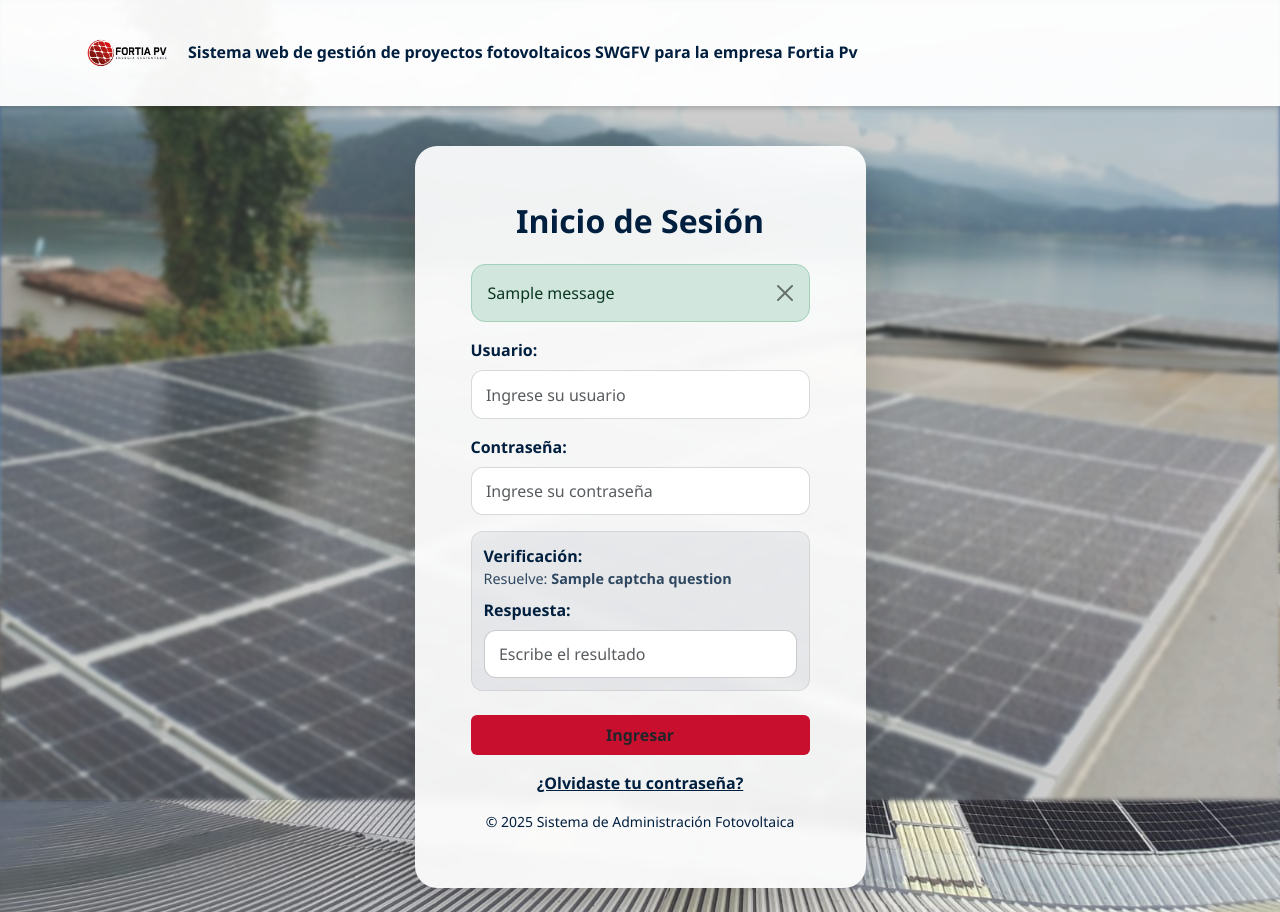
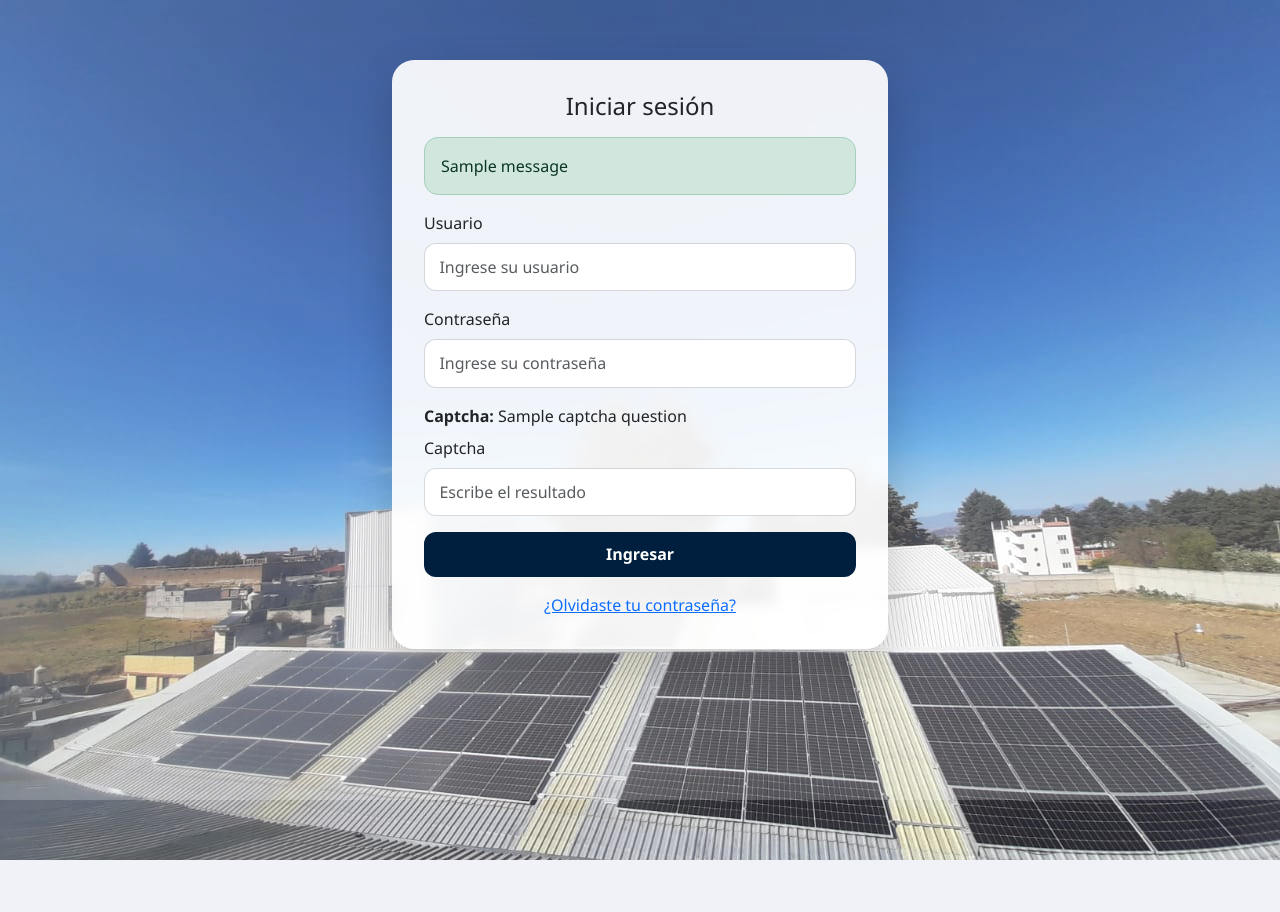
Before and after one commit to Alfredo140589/SWGFV, a Django app: template templates/core/login.html in a window 1280 px wide. After the commit the page ends 860 px from the top, so only its background shows below. Run offline with Django 4.2, Linux system fonts and the light colour scheme; tables that the repository leaves empty hold one stand-in row (values such as "Sample post"); the template is opened without the code that fills it: values that come from a table or form of the project are taken from there, most other values are stand-ins (such as "Sample title", 1, 10 or a date in 2020); one stand-in notice (Sample message) is shown; parts of the project's set-up code (start-up, migrations or seed data) failed here and were passed over.

Commit message:
Fix captcha: signed token no session dependency

```diff
--- a/templates/core/login.html
+++ b/templates/core/login.html
@@ -1,159 +1,65 @@
 {% extends "core/base.html" %}
 {% load static %}
 
-{% block title %}Sistema Fotovoltaico - Inicio de Sesión{% endblock %}
+{% block content %}
+<div class="container" style="max-width: 520px; margin-top: 60px;">
+  <div class="card shadow-sm">
+    <div class="card-body p-4">
+      <h4 class="mb-3 text-center">Iniciar sesión</h4>
 
-{% block head %}
-<style>
-  body {
-    margin: 0;
-    min-height: 100vh;
-    font-family: 'Segoe UI', Tahoma, Geneva, Verdana, sans-serif;
-    background-color: #001F3F;
-  }
-
-  .bg-wrap {
-    position: fixed;
-    inset: 0;
-    z-index: -2;
-    background-image: url('{% static "core/img/imagen1.jpg" %}');
-    background-size: cover;
-    background-position: center;
-    filter: blur(2px) brightness(1.15);
-  }
-  .bg-overlay {
-    position: fixed;
-    inset: 0;
-    z-index: -1;
-    background: rgba(0,0,0,0.20);
-  }
-
-  .brand-bar {
-    background-color: rgba(255,255,255,0.95);
-    box-shadow: 0 2px 6px rgba(0,0,0,0.2);
-  }
-
-  .brand-title {
-    color: #001F3F;
-    font-size: 1rem;
-    line-height: 1.2;
-    margin: 0;
-  }
-
-  .login-card {
-    background-color: rgba(255,255,255,0.95);
-    border-radius: 16px;
-    box-shadow: 0 0 20px rgba(0, 0, 50, 0.30);
-    border: 0;
-  }
-
-  .btn-primary-custom {
-    background-color: #C8102E;
-    border: none;
-    font-weight: 700;
-  }
-  .btn-primary-custom:hover { filter: brightness(0.95); }
-
-  .link-recuperar {
-    color: #001F3F;
-    text-decoration: underline;
-    font-weight: 600;
-  }
-  .link-recuperar:hover { color: #C8102E; }
-
-  .captcha-box{
-    background: rgba(0,31,63,0.06);
-    border: 1px solid rgba(0,0,0,0.08);
-    border-radius: 12px;
-    padding: .75rem;
-  }
-  .captcha-q{
-    color:#001F3F;
-    font-weight:800;
-    margin: 0;
-  }
-  .captcha-hint{
-    color:#001F3F;
-    opacity:.8;
-    font-size:.9rem;
-  }
-</style>
-{% endblock %}
-
-{% block content %}
-<div class="bg-wrap"></div>
-<div class="bg-overlay"></div>
-
-<header class="brand-bar py-2">
-  <div class="container">
-    <div class="d-flex align-items-center gap-3">
-      <img src="{% static 'core/img/logo1.png' %}" alt="Logo Fortia Pv" style="height: 90px; width:auto;">
-      <h1 class="brand-title flex-grow-1">
-        Sistema web de gestión de proyectos fotovoltaicos SWGFV para la empresa Fortia Pv
-      </h1>
-    </div>
-  </div>
-</header>
-
-<main class="container py-4">
-  <div class="row justify-content-center">
-    <div class="col-12 col-sm-10 col-md-7 col-lg-5">
-      <div class="card login-card p-3 p-sm-4 mt-3">
-        <div class="card-body">
-          <h2 class="text-center mb-4" style="color:#001F3F; font-weight:800;">Inicio de Sesión</h2>
-
+      {# Mensajes (errores / success) #}
       {% if messages %}
         {% for message in messages %}
-              <div class="alert alert-{% if message.tags %}{{ message.tags }}{% else %}danger{% endif %} alert-dismissible fade show" role="alert">
+          <div class="alert {% if message.tags %}alert-{{ message.tags }}{% else %}alert-info{% endif %} mb-3" role="alert">
             {{ message }}
-                <button type="button" class="btn-close" data-bs-dismiss="alert" aria-label="Close"></button>
           </div>
         {% endfor %}
       {% endif %}
 
-          <form method="POST" action="" class="text-start" novalidate>
+      <form method="post" novalidate>
         {% csrf_token %}
+      <input type="hidden" name="captcha_token" value="{{ captcha_token }}">
 
-            <label for="id_usuario" class="form-label fw-bold" style="color:#001F3F;">Usuario:</label>
-            <input type="text" id="id_usuario" name="usuario" class="form-control"
-                   placeholder="Ingrese su usuario" required autocomplete="username"
-                   value="{{ form.usuario.value|default_if_none:'' }}">
-
-            <label for="id_password" class="form-label fw-bold mt-3" style="color:#001F3F;">Contraseña:</label>
-            <input type="password" id="id_password" name="password" class="form-control"
-                   placeholder="Ingrese su contraseña" required autocomplete="current-password">
-
-            <!-- CAPTCHA SIMPLE -->
-            <div class="captcha-box mt-3">
-              <p class="captcha-q">Verificación:</p>
-              <div class="captcha-hint mb-2">
-                Resuelve: <strong>{{ captcha_question }}</strong>
+        {# Usuario #}
+        <div class="mb-3">
+          <label class="form-label">{{ form.usuario.label }}</label>
+          {{ form.usuario }}
+          {% if form.usuario.errors %}
+            <div class="text-danger small mt-1">{{ form.usuario.errors|striptags }}</div>
+          {% endif %}
         </div>
 
-              <label for="id_captcha_answer" class="form-label fw-bold" style="color:#001F3F;">Respuesta:</label>
-              <input type="text" id="id_captcha_answer" name="captcha_answer" class="form-control"
-                     placeholder="Escribe el resultado" required inputmode="numeric">
+        {# Password #}
+        <div class="mb-3">
+          <label class="form-label">{{ form.password.label }}</label>
+          {{ form.password }}
+          {% if form.password.errors %}
+            <div class="text-danger small mt-1">{{ form.password.errors|striptags }}</div>
+          {% endif %}
         </div>
 
-            <button type="submit" class="btn btn-primary-custom w-100 py-2 mt-4">
-              Ingresar
-            </button>
+        {# Captcha question #}
+        <div class="mb-2">
+          <span class="fw-semibold">Captcha:</span>
+          <span>{{ captcha_question }}</span>
+        </div>
+
+        {# Captcha input (usa el field del Form para asegurar name="captcha") #}
+        <div class="mb-3">
+          <label class="form-label">{{ form.captcha.label }}</label>
+          {{ form.captcha }}
+          {% if form.captcha.errors %}
+            <div class="text-danger small mt-1">{{ form.captcha.errors|striptags }}</div>
+          {% endif %}
+        </div>
+
+        <button type="submit" class="btn btn-primary w-100">Ingresar</button>
       </form>
 
       <div class="text-center mt-3">
-            <a href="{% url 'core:recuperar' %}" class="link-recuperar">
-              ¿Olvidaste tu contraseña?
-            </a>
-          </div>
-
-          <div class="text-center mt-3 small" style="color:#001F3F;">
-            © 2025 Sistema de Administración Fotovoltaica
+        <a href="{% url 'core:recuperar' %}">¿Olvidaste tu contraseña?</a>
       </div>
     </div>
   </div>
 </div>
-  </div>
-</main>
-
-<script src="https://cdn.jsdelivr.net/npm/bootstrap@5.3.3/dist/js/bootstrap.bundle.min.js"></script>
 {% endblock %}
```
Also changed, not shown: core/views.py (+89 -316 lines). Lines whose indentation alone changed are shown as unchanged.
